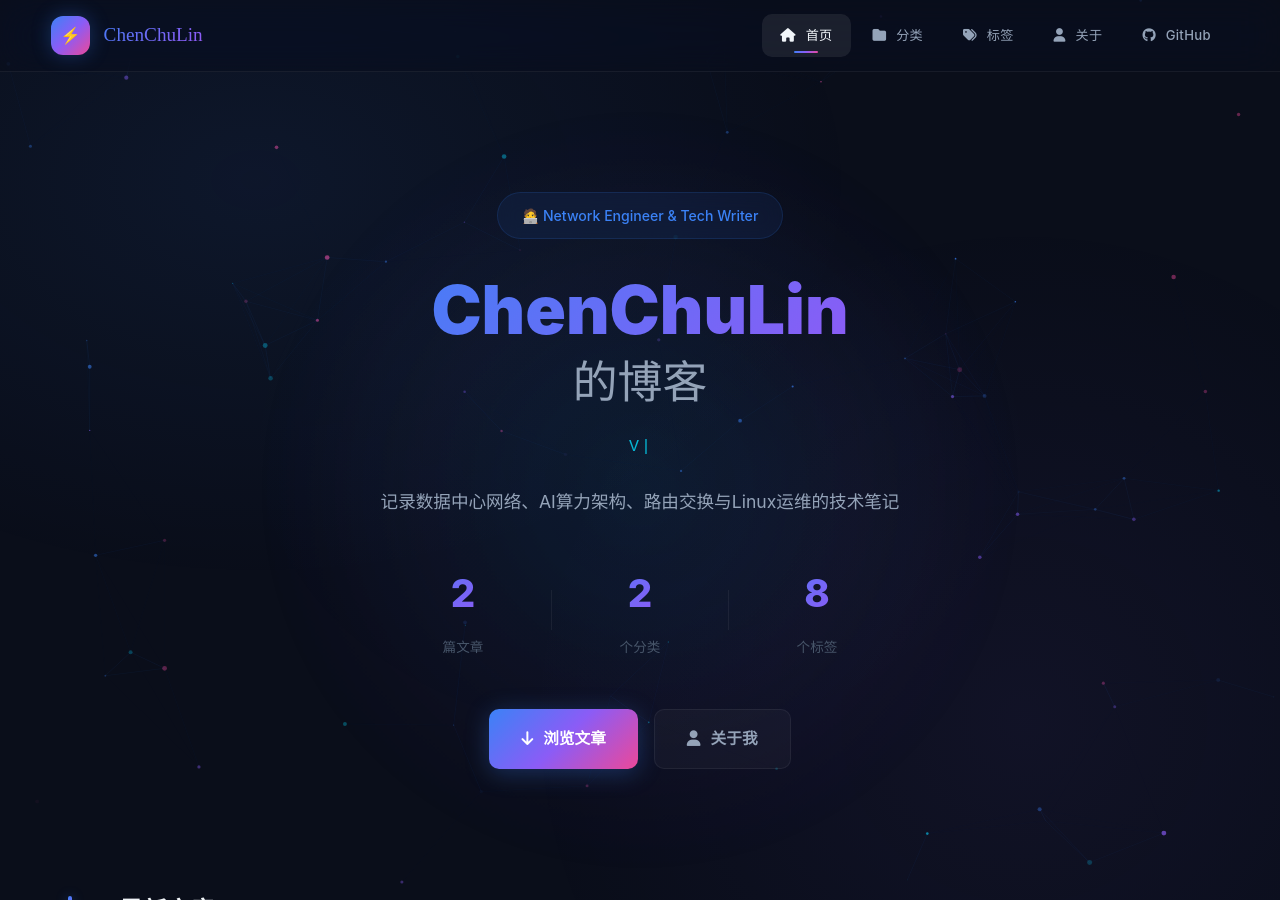
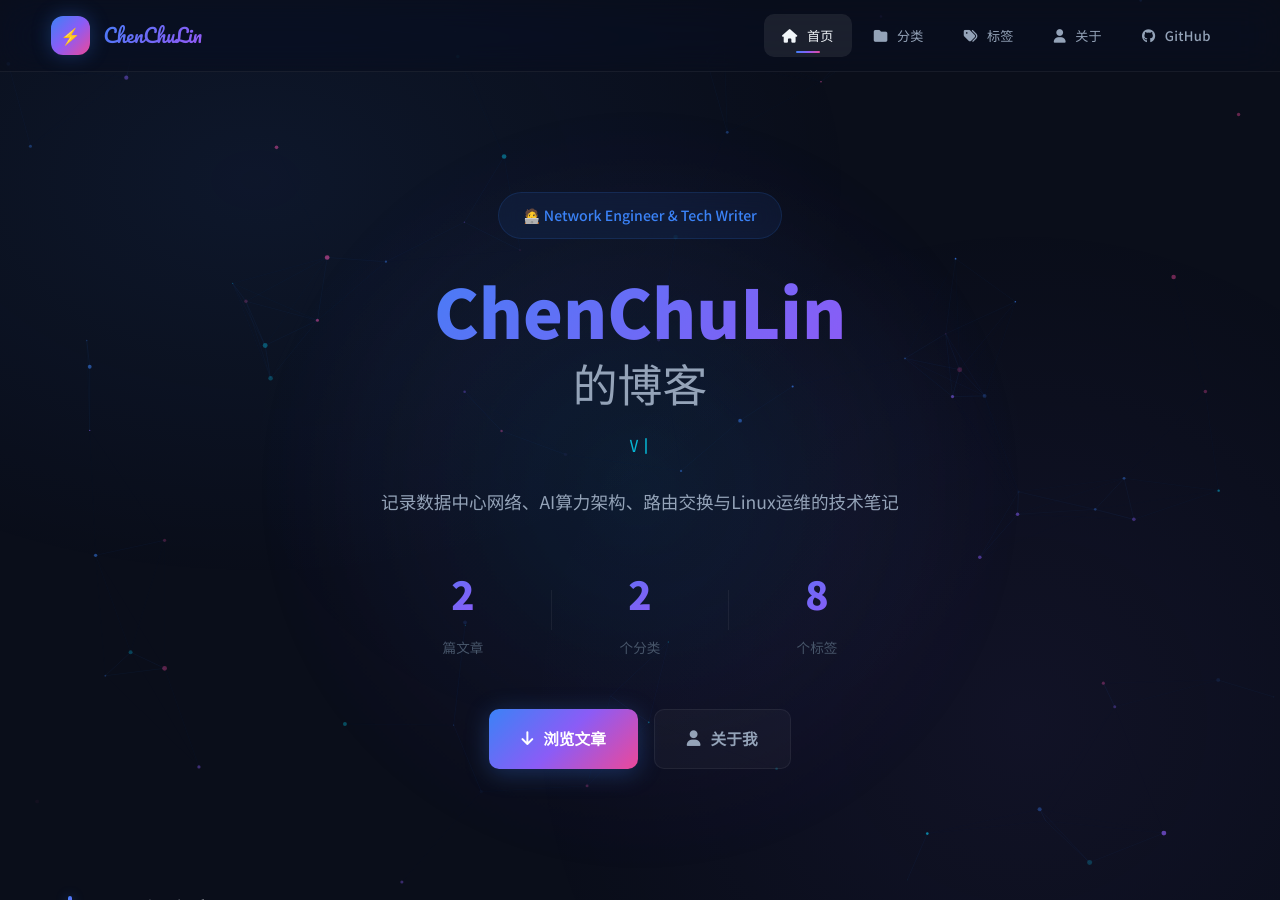
Before and after one commit to cxy-yao/blog, a Jekyll site: the page built from index.md, in a window 1280 px wide and 900 px high. Built offline with Jekyll 4.4.1, drawn with Linux system fonts in a browser that asks for light colours; some web fonts are replaced.

Commit message:
revert: restore original Google Fonts and cdnjs URLs

```diff
--- a/_layouts/default.html
+++ b/_layouts/default.html
@@ -8,10 +8,10 @@
     <meta name="author" content="{{ site.author }}">
 
     <meta name="theme-color" content="#0f172a">
-    <link rel="preconnect" href="https://fonts.googleapis.cn">
-    <link rel="preconnect" href="https://fonts.gstatic.cn" crossorigin>
-    <link href="https://fonts.googleapis.cn/css2?family=Inter:wght@300;400;500;600;700;800;900&family=JetBrains+Mono:wght@400;500;600&family=Pacifico&family=Noto+Sans+SC:wght@300;400;500;700;900&display=swap" rel="stylesheet">
-    <link rel="stylesheet" href="https://cdn.bootcdn.net/ajax/libs/font-awesome/6.5.0/css/all.min.css">
+    <link rel="preconnect" href="https://fonts.googleapis.com">
+    <link rel="preconnect" href="https://fonts.gstatic.com" crossorigin>
+    <link href="https://fonts.googleapis.com/css2?family=Inter:wght@300;400;500;600;700;800;900&family=JetBrains+Mono:wght@400;500;600&family=Pacifico&family=Noto+Sans+SC:wght@300;400;500;700;900&display=swap" rel="stylesheet">
+    <link rel="stylesheet" href="https://cdnjs.cloudflare.com/ajax/libs/font-awesome/6.5.0/css/all.min.css">
     <style>
 /* ═══════════════════════════════════════════
    Design System — ChenChuLin's Blog
```
